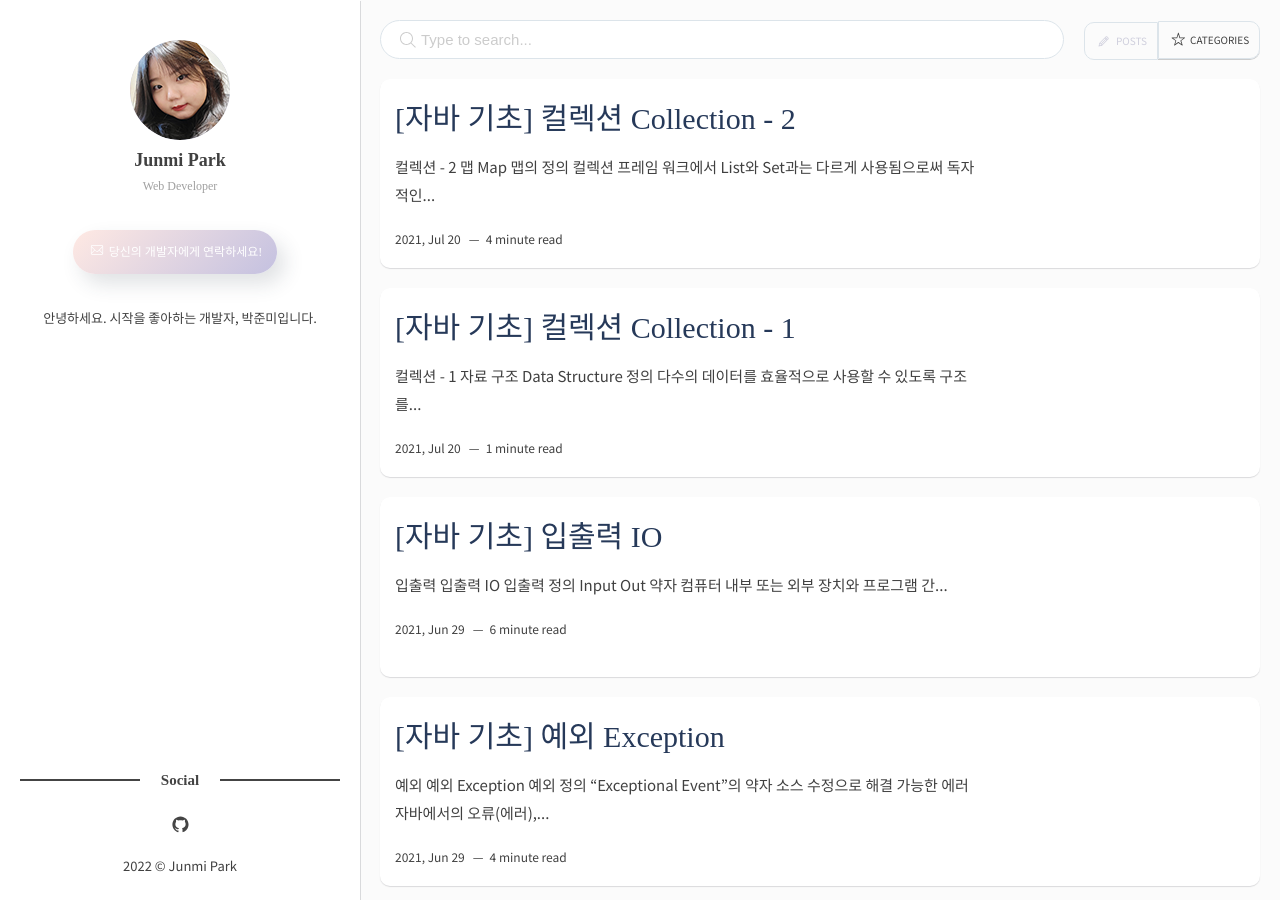
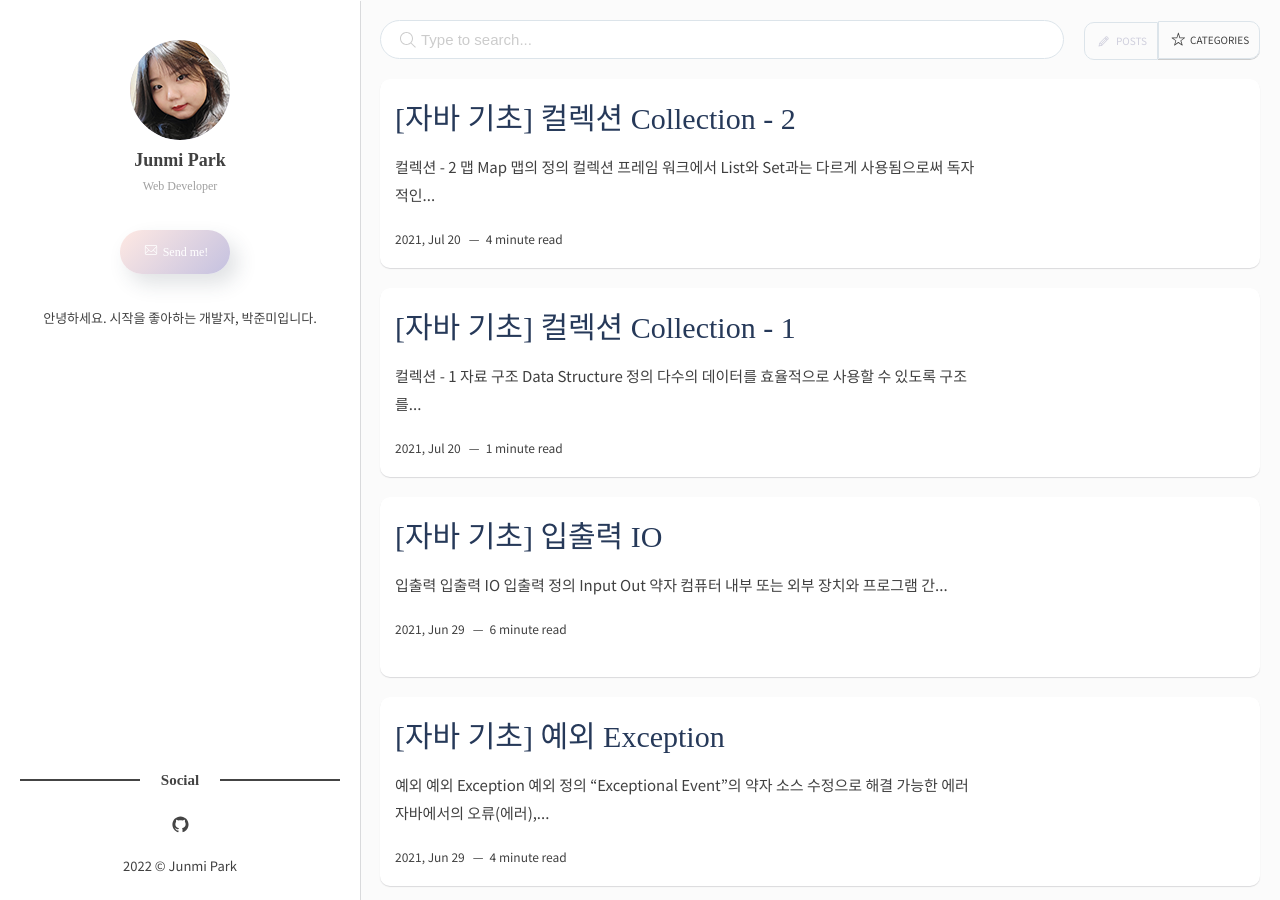
Before and after one commit to junmipark/junmipark.github.io, a Jekyll site: the page built from index.html, in a window 1280 px wide and 900 px high. Built offline with Jekyll 4.4.1, drawn with Linux system fonts in a browser that asks for light colours; some web fonts are replaced; the list of posts is cut into pages by our own code.

Commit message:
Update home.html

```diff
--- a/_layouts/home.html
+++ b/_layouts/home.html
@@ -14,7 +14,7 @@ layout: default
     </div>
     <div class="c-contact-menu">
       {% if site.author-email %}
-      <a href="/contact" class="c-contact-btn c-btn c-btn--secondary c-btn--round c-btn--shadow"><span data-icon='ei-envelope' data-size='s'></span> 당신의 개발자에게 연락하세요!</a>
+      <a href="/contact" class="c-contact-btn c-btn c-btn--secondary c-btn--round c-btn--shadow"><span data-icon='ei-envelope' data-size='s'></span> Send me!</a>
       {% else %}
       {% endif %}
       {% if site.author-twitter %}
```
